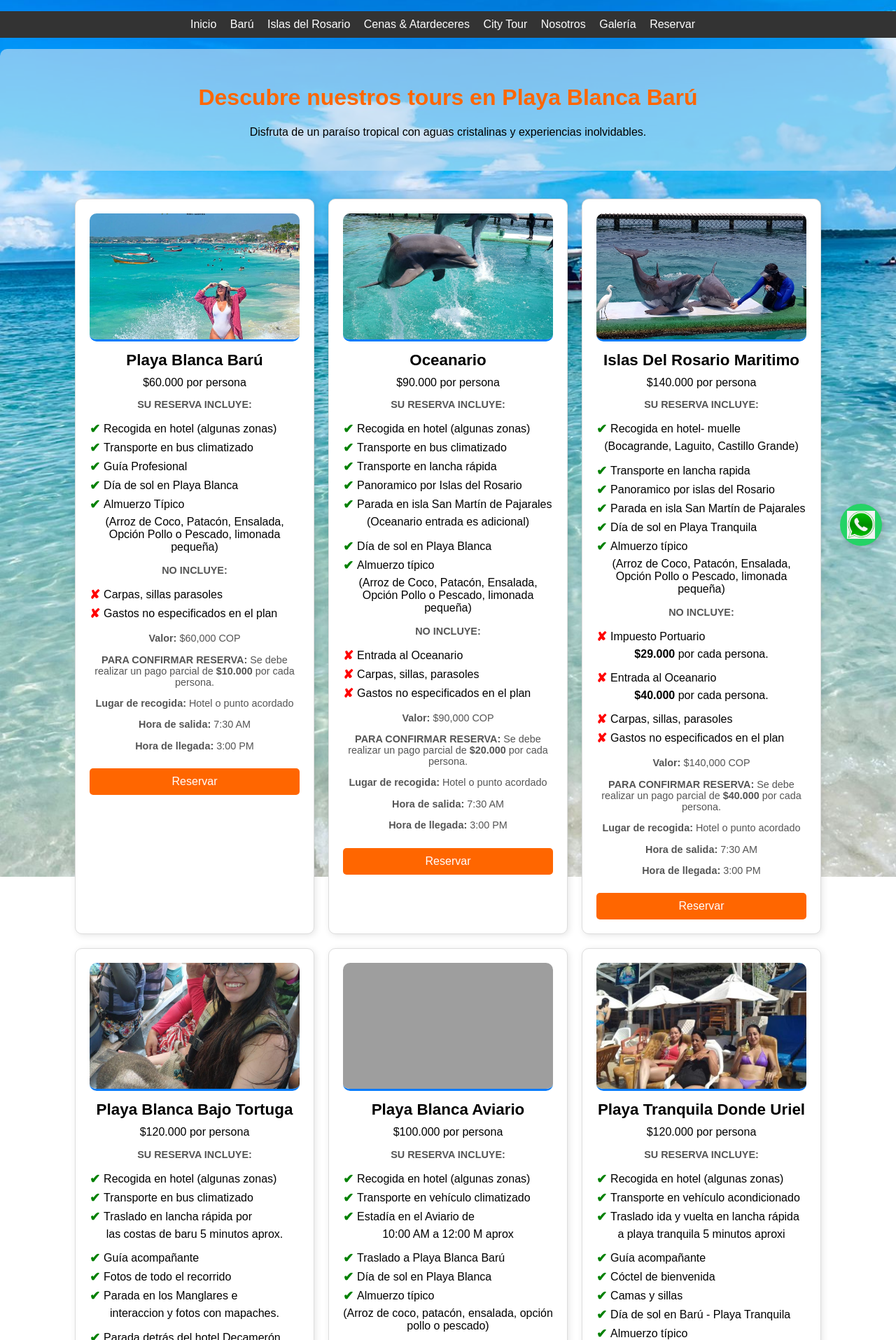
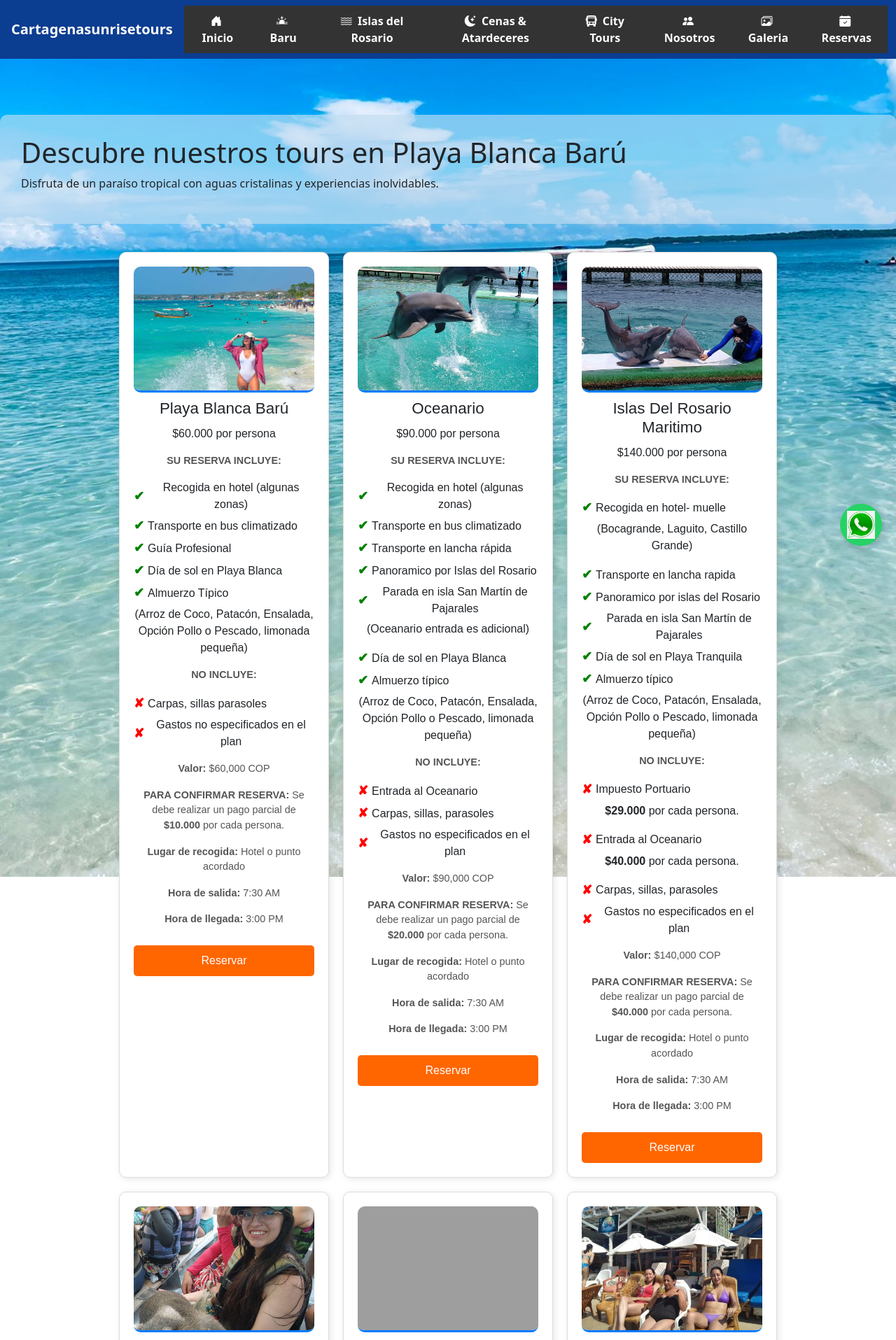
Before and after one commit to dradelarosaagresot/ctgsunrisetours, a Flask app: page /baru in a window 1280 px wide. Shown: the top 1915 px of the page at 70% size. Run offline with Flask 3, Linux system fonts and the light colour scheme; grey boxes are pictures that could not be loaded.

Commit message:
Cambio a inicio.html en ruta principal

```diff
--- a/static/styles.css
+++ b/static/styles.css
@@ -883,3 +883,34 @@ footer {
     border-radius: 10px;
     box-shadow: 3px 3px 10px rgba(0, 0, 0, 0.2);
 }
+/* estilo base para pantallas grandes */
+.container {
+    display: flex;
+    justify-content: space-between;
+    padding: 20px;
+  }
+
+  /* para móviles */
+  @media (max-width: 768px) {
+    .container {
+      flex-direction: column;
+      padding: 10px;
+    }
+
+    .container img {
+      width: 100%;
+      height: auto;
+    }
+
+    .menu {
+      flex-direction: column;
+      gap: 10px;
+    }
+  }
+  .navbar-nav .nav-link {
+    transition: color 0.3s ease;
+  }
+
+  .navbar-nav .nav-link:hover {
+    color: #ffc107 !important; /* Amarillo suave */
+  }
--- a/templates/baru.html
+++ b/templates/baru.html
@@ -499,10 +499,11 @@
     <ul class="included">
         <li><span class="check green">✔</span> Recogida en hotel (algunas zonas)</li>
         <li><span class="check green">✔</span> Transporte en climatizado</li>
+        <li><span class="check green">✔</span> Desayuno (arepa 0 ensalada de frutas)</li>
         <li><span class="check green">✔</span> Transporte en lancha rápida para</li></strong>recorrido por las Islas del Rosario</p>
         <li><span class="check green">✔</span> Isla Majayura (Snorkeling)</li>
         <li><span class="check green">✔</span> Isla de Cholón </li></strong>(un Cóctel de camarones y uso de las instalaciones en agua o tierra)</p>
-        <li><span class="check green">✔</span> Isla Agua Azul </li></strong>(Silla y una hora de playa)</p>
+        <li><span class="check green">✔</span> Isla colcomo </li></strong>(Silla y una hora de playa)</p>
         <li><span class="check green">✔</span> Isla Baru Playa Tranquila</li></strong> (Uso de las instalaciones, vista del atardecer)</p>
         <li><span class="check green">✔</span> Almuerzo típico (Dos opciones)</li>
         <li><span class="check green">✔</span> Snack</li>
@@ -652,7 +653,7 @@
         <li><span class="check green">✔</span> Snorkel y explicación sobre la avioneta</li></strong> hundida de Pablo Escobar</p>
         <li><span class="check green">✔</span> Parada en Isla Cholón con degustación</li></strong>de camarón, uso de las instalaciones en agua y tierra</li>
         <li><span class="check green">✔</span> Almuerzo tipico en isla privada</li>
-        <li><span class="check green">✔</span> Isla Agua Azul </li></strong>(Silla y una hora de playa aproximada)</p>
+        <li><span class="check green">✔</span> Isla sol y papaya </li></strong>(Silla y una hora de playa aproximada)</p>
         <li><span class="check green">✔</span> Isla Baru Playa Tranquila</li></strong> (Uso de las instalaciones, vista del atardecer)</p>
         <li><span class="check green">✔</span> Vista del atardecer</li>
         <li><span class="check green">✔</span> Actividad de Plancton Luminoso</li>
@@ -807,6 +808,7 @@
         <li><span class="check green">✔</span> Almuerzo Tipico</li></strong>(Pescado o Pollo con arroz de coco, patacones y ensalada)</p>
         <li><span class="check green">✔</span> Traslado en lancha rápida a Playa</li></strong> Tranquila a las 2:40 PM aproxima</p>
         <li><span class="check green">✔</span> Atardecer en Playa Tranquila con sillas asoleadoras</li>
+        <li><span class="check green">✔</span> Snack</li>
         <li><span class="check green">✔</span> Actividad de Plancton Luminoso a las 7:00 PM</li>
         <li><span class="check green">✔</span> Retorno a Cartagena a las 8:00 PM</li>
     </ul>
@@ -875,9 +877,10 @@
         <li><span class="check green">✔</span> Transporte en bus climatizado</li>
         <li><span class="check green">✔</span> Guía acompañante</li>
         <li><span class="check green">✔</span> Coctel de bienvenida</li>
-        <li><span class="check green">✔</span> Traslado en lancha rápida a Playa Tranquila a las 3:00 PM</li>
+        <li><span class="check green">✔</span> Traslado en lancha rápida a Playa Tranquila</li>
         <li><span class="check green">✔</span> Almuerzo Tipico</li></strong>(Pescado o Pollo con arroz de coco, patacones y ensalada)</p>
         <li><span class="check green">✔</span> Sunset en Playa Tranquila con sillas asoleadoras</li>
+        <li><span class="check green">✔</span> Snack </li>
         <li><span class="check green">✔</span> Actividad de Plancton Luminoso </li>
         <li><span class="check green">✔</span> Retorno a Cartagena a las 8:00 PM</li>
     </ul>
@@ -954,6 +957,7 @@
         <li><span class="check green">✔</span> Almuerzo Tipico</li></strong>(Pescado o Pollo con arroz de coco, patacones y ensalada)</p>
         <li><span class="check green">✔</span> Traslado en lancha rápida a Playa Tranquila a las 3:00 PM</li>
         <li><span class="check green">✔</span> Atardecer en Playa Tranquila con sillas asoleadoras</li>
+        <li><span class="check green">✔</span> Snack</li>
         <li><span class="check green">✔</span> Actividad de Plancton Luminoso a las 7:00 PM</li>
         <li><span class="check green">✔</span> Retorno a Cartagena a las 8:00 PM</li>
     </ul>
--- a/templates/base.html
+++ b/templates/base.html
@@ -11,26 +11,64 @@
 <link href="https://unpkg.com/aos@2.3.1/dist/aos.css" rel="stylesheet">
 
 
+<!-- Bootstrap CSS -->
+<link href="https://cdn.jsdelivr.net/npm/bootstrap@5.3.3/dist/css/bootstrap.min.css" rel="stylesheet">
+<!-- Bootstrap Icons -->
+<link rel="stylesheet" href="https://cdn.jsdelivr.net/npm/bootstrap-icons@1.10.5/font/bootstrap-icons.css">
+
 
 </head>
 <body class="{% block fondo %}{% endblock %}">
 
     <!-- ✅ MENÚ DE NAVEGACIÓN -->
-    <nav>
-        <ul>
-            <li><a href="{{ url_for('inicio') }}">Inicio</a></li>
-            <li><a href="{{ url_for('baru') }}">Barú</a></li>
-            <li><a href="{{ url_for('rosario') }}">Islas del Rosario</a></li>
-            <li><a href="{{ url_for('cenas') }}">Cenas & Atardeceres</a></li>
-            <li><a href="{{ url_for('city_tour') }}">City Tour</a></li>
-            <li><a href="{{ url_for('nosotros') }}">Nosotros</a></li>
-            <li><a href="{{ url_for('galeria') }}">Galería</a></li>
-            <li><a href="{{ url_for('reserva') }}">Reservar</a></li>
-        </ul>
-    </nav>
+    <nav class="navbar navbar-expand-lg navbar-dark" style="background-color: #0b3d91;">
+
+        <div class="container-fluid">
+          <a class="navbar-brand fw-bold" href="{{ url_for('inicio') }}">
+            <i class="bi-logo-fill me-1"></i> Cartagenasunrisetours
+        </a>
+
+          <button class="navbar-toggler" type="button" data-bs-toggle="collapse" data-bs-target="#navbarContent"
+            aria-controls="navbarContent" aria-expanded="false" aria-label="Toggle navigation">
+            <span class="navbar-toggler-icon"></span>
+          </button>
+
+          <div class="collapse navbar-collapse justify-content-center" id="navbarContent">
+            <ul class="navbar-nav mb-2 mb-lg-0">
+              <li class="nav-item"><a class="nav-link" href="{{ url_for('inicio') }}">
+                <i class="bi bi-house-door-fill me-1"></i> Inicio
+              </a>
+              <li class="nav-item"><a class="nav-link" href="{{ url_for('baru') }}">
+                <i class="bi-sunset-fill me-1"></i> Baru
+              </a>
+              <li class="nav-item"><a class="nav-link" href="{{ url_for('rosario') }}">
+                <i class="bi-water me-1"></i> Islas del Rosario
+              </a>
+              <li class="nav-item"><a class="nav-link" href="{{ url_for('cenas') }}">
+                <i class="bi-moon-stars-fill me-1"></i> Cenas & Atardeceres
+              </a>
+              <li class="nav-item"><a class="nav-link" href="{{ url_for('city_tour') }}">
+                <i class="bi-bus-front-fill me-1"></i> City Tours
+              </a>
+              <li class="nav-item"><a class="nav-link" href="{{ url_for('nosotros') }}">
+                <i class="bi-people-fill me-1"></i> Nosotros
+              </a>
+              <li class="nav-item"><a class="nav-link" href="{{ url_for('galeria') }}">
+                <i class="bi-images me-1"></i> Galeria
+              </a>
+              <li class="nav-item"><a class="nav-link" href="{{ url_for('reserva') }}">
+                <i class="bi-calendar-check-fill me-1"></i> Reservas
+              </a>
+            </ul>
+          </div>
+        </div>
+      </nav>
+
 
     <!-- ✅ CONTENIDO DE CADA PÁGINA -->
-    <main>
+    <main style="margin-top: 80px;">
+
+
         {% block content %}{% endblock %}
     </main>
 
@@ -66,6 +104,8 @@
   AOS.init();
 </script>
 
+ <!-- Bootstrap Bundle JS (incluye Popper) -->
+<script src="https://cdn.jsdelivr.net/npm/bootstrap@5.3.3/dist/js/bootstrap.bundle.min.js"></script>
 
 </body>
 </html>
--- a/templates/nosotros.html
+++ b/templates/nosotros.html
@@ -54,17 +54,17 @@
         <h2>Nuestro Equipo</h2>
         <div class="equipo">
             <div class="miembro">
-                <img src="{{ url_for('static', filename='images/team1.jpg') }}" alt="Guía 1">
+                <img src="{{ url_for('static', filename='images/team1.jpg') }}" alt="Guía 1"draggable="false" oncontextmenu="return false">
                 <h3>Noheli Rodriguez</h3>
                 <p>fundadora y CEO</p>
             </div>
             <div class="miembro">
-                <img src="{{ url_for('static', filename='images/team2.jpg') }}" alt="Guía 2">
+                <img src="{{ url_for('static', filename='images/team2.jpg') }}" alt="Guía 2"draggable="false" oncontextmenu="return false">
                 <h3>Rosangelica Rodriguez</h3>
                 <p>Guia Especialista en Tours</p>
             </div>
             <div class="miembro">
-                <img src="{{ url_for('static', filename='images/team3.jpg') }}" alt="Guía 3">
+                <img src="{{ url_for('static', filename='images/team3.jpg') }}" alt="Guía 3"draggable="false" oncontextmenu="return false">
                 <h3>Darwin de la Rosa</h3>
                 <p>Asesor de ventas</p>
             </div>
```
Also changed, not shown: 1 other file.
